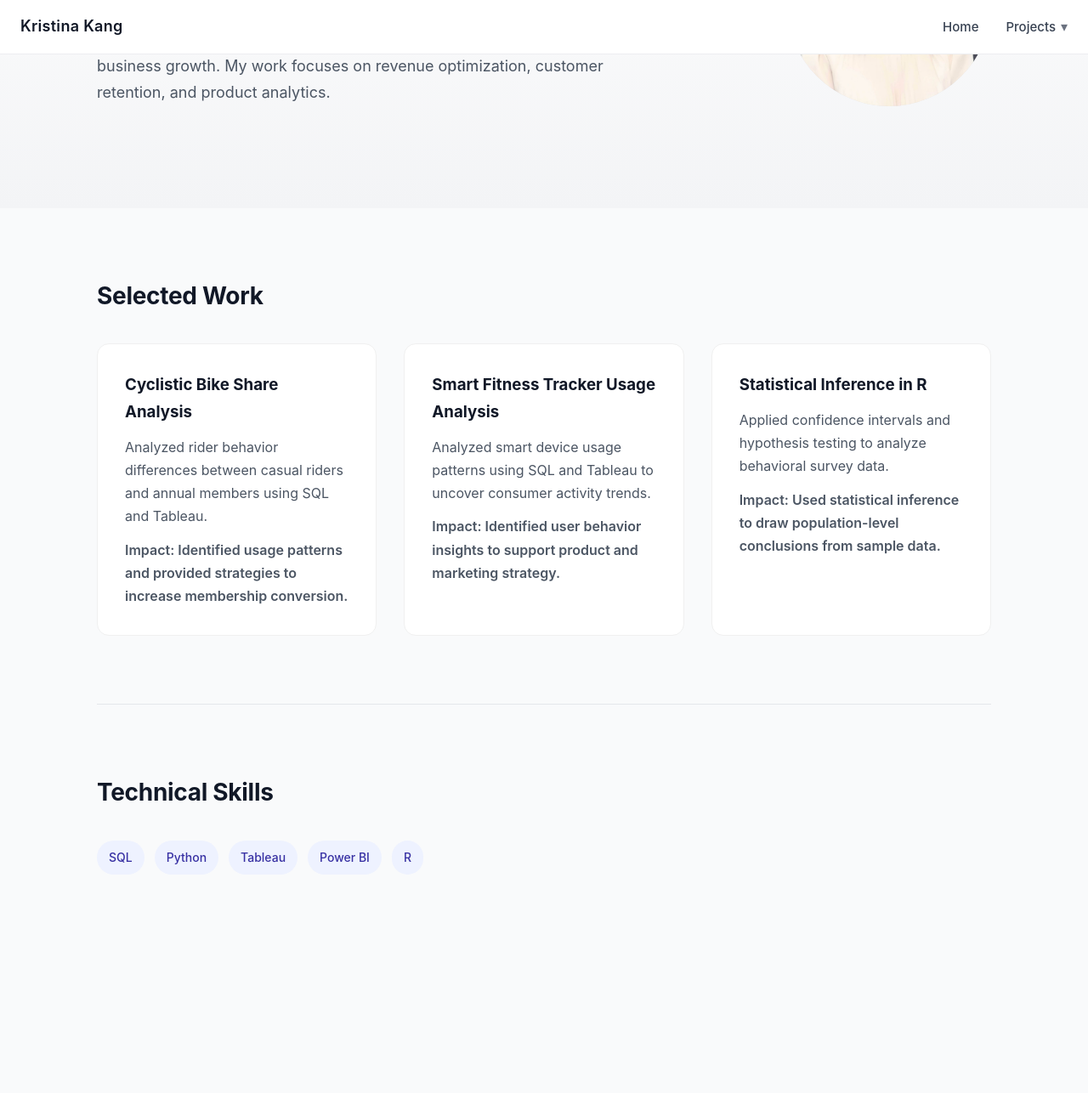
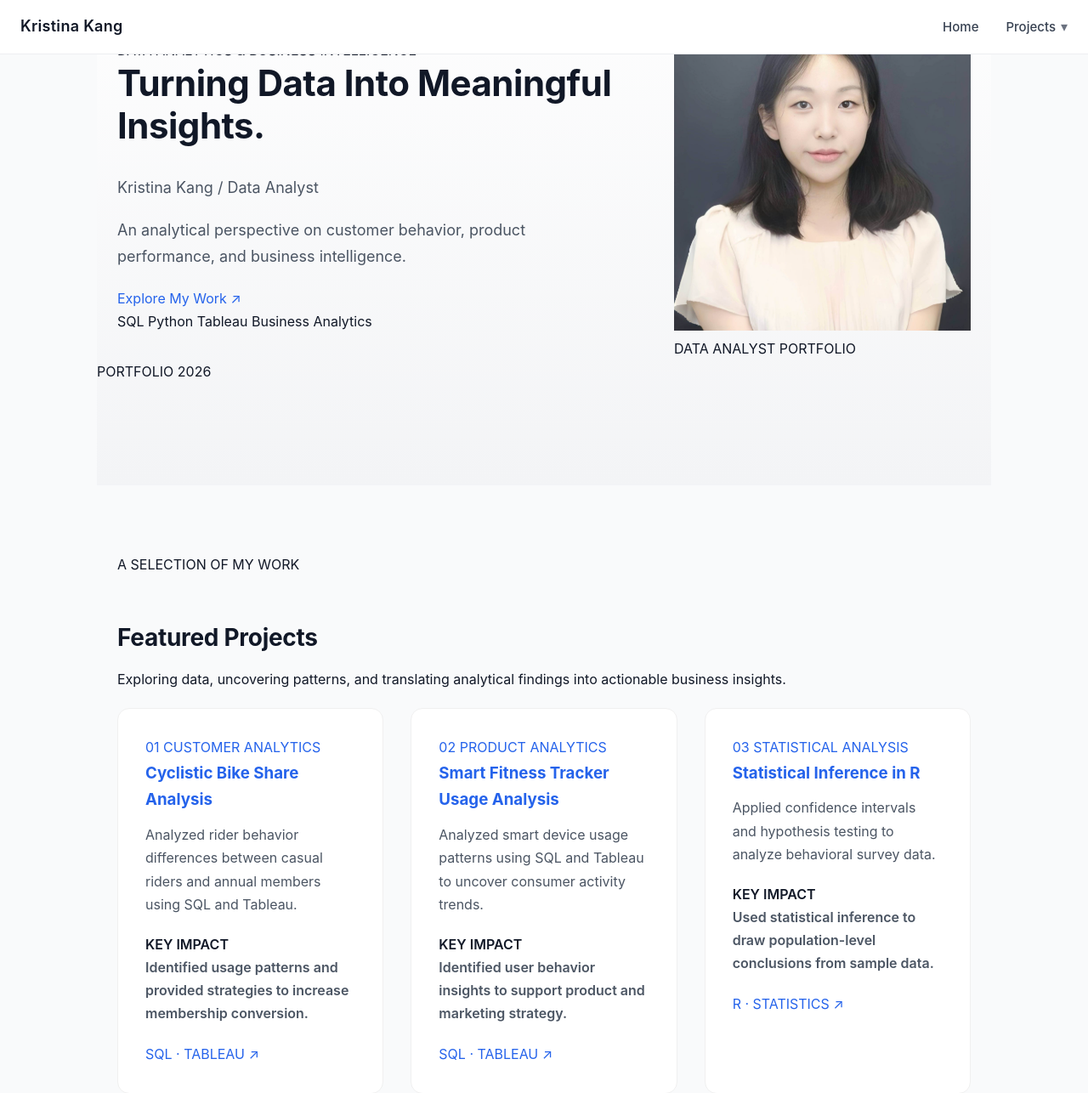
Before and after one commit to kristina-kang/kristina-kang.github.io, a Jekyll site: the page built from index.md, in a window 1280 px wide and 1400 px high, scrolled down 299 px. Shown: the top 1286 px of the window at 85% size. Built offline with Jekyll 4.4.1, drawn with Linux system fonts in a browser that asks for light colours; our own code applies the rules of GitHub Pages for plain Markdown files; before the commit the page ends 1408 px from its top, so only the background shows below that; some of the changed text lies outside the part shown.

Commit message:
Update index.md

```diff
--- a/index.md
+++ b/index.md
@@ -1,70 +1,243 @@
+
 ---
 layout: default
 title: Home
 ---
 
+<!-- HERO SECTION -->
 <section class="hero">
   <div class="hero-content">
 
     <div class="hero-text">
-      <h1>Kristina Kang</h1>
-      <p><strong>Data Analyst</strong></p>
 
-      <p style="margin-top:20px;">
-        I transform raw data into strategic insights that drive measurable business growth.
-        My work focuses on revenue optimization, customer retention, and product analytics.
+      <span class="eyebrow">
+        DATA ANALYTICS &amp; BUSINESS INTELLIGENCE
+      </span>
+
+      <h1>
+        Turning Data Into
+        <span class="hero-heading-accent">Meaningful Insights.</span>
+      </h1>
+
+      <p class="hero-role">
+        Kristina Kang <span class="role-divider">/</span> Data Analyst
       </p>
+
+      <p class="hero-description">
+        An analytical perspective on customer behavior, product performance, and business intelligence.
+      </p>
+
+      <div class="hero-actions">
+        <a href="#featured-projects" class="primary-button">
+          Explore My Work <span aria-hidden="true">↗</span>
+        </a>
+      </div>
+
+      <div class="hero-meta">
+        <span>SQL</span>
+        <span>Python</span>
+        <span>Tableau</span>
+        <span>Business Analytics</span>
+      </div>
+
     </div>
 
-    <div class="hero-image">
-      <img src="{{ '/assets/images/profile.png' | relative_url }}" alt="Kristina Kang">
+    <div class="hero-image-wrapper">
+      <div class="image-frame">
+        <img
+          src="{{ '/assets/images/profile.png' | relative_url }}"
+          alt="Kristina Kang, Data Analyst"
+        >
+      </div>
+      <span class="image-caption">DATA ANALYST PORTFOLIO</span>
     </div>
 
   </div>
+
+  <div class="hero-bottom-label">
+    <span>PORTFOLIO</span>
+    <span>2026</span>
+  </div>
 </section>
 
-<div class="container">
 
-<h2>Selected Work</h2>
+<!-- FEATURED PROJECTS -->
+<section class="container projects-section" id="featured-projects">
 
-<div class="projects-grid">
+  <div class="section-heading">
 
-<a href="/projects/project1">
-  <div class="card">
-    <h3>Cyclistic Bike Share Analysis</h3>
-    <p>Analyzed rider behavior differences between casual riders and annual members using SQL and Tableau.</p>
-    <p class="impact">Impact: Identified usage patterns and provided strategies to increase membership conversion.</p>
+    <div>
+      <span class="eyebrow">A SELECTION OF MY WORK</span>
+      <h2>Featured Projects</h2>
+    </div>
+
+    <p class="section-description">
+      Exploring data, uncovering patterns, and translating
+      analytical findings into actionable business insights.
+    </p>
+
   </div>
-</a>
 
-<a href="/projects/project2">
-  <div class="card">
-    <h3>Smart Fitness Tracker Usage Analysis</h3>
-    <p>Analyzed smart device usage patterns using SQL and Tableau to uncover consumer activity trends.</p>
-    <p class="impact">Impact: Identified user behavior insights to support product and marketing strategy.</p>
+
+  <div class="projects-grid">
+
+    <a href="{{ '/projects/project1/' | relative_url }}"
+       class="project-link">
+
+      <article class="card">
+
+        <div class="card-top">
+          <span class="project-number">01</span>
+          <span class="project-category">CUSTOMER ANALYTICS</span>
+        </div>
+
+        <h3>Cyclistic Bike Share Analysis</h3>
+
+        <p>
+          Analyzed rider behavior differences between casual
+          riders and annual members using SQL and Tableau.
+        </p>
+
+        <div class="impact">
+          <span>KEY IMPACT</span>
+          <p>
+            Identified usage patterns and provided strategies
+            to increase membership conversion.
+          </p>
+        </div>
+
+        <div class="card-footer">
+          <span>SQL · TABLEAU</span>
+          <span class="card-arrow">↗</span>
+        </div>
+
+      </article>
+
+    </a>
+
+
+    <a href="{{ '/projects/project2/' | relative_url }}"
+       class="project-link">
+
+      <article class="card">
+
+        <div class="card-top">
+          <span class="project-number">02</span>
+          <span class="project-category">PRODUCT ANALYTICS</span>
+        </div>
+
+        <h3>Smart Fitness Tracker Usage Analysis</h3>
+
+        <p>
+          Analyzed smart device usage patterns using SQL
+          and Tableau to uncover consumer activity trends.
+        </p>
+
+        <div class="impact">
+          <span>KEY IMPACT</span>
+          <p>
+            Identified user behavior insights to support
+            product and marketing strategy.
+          </p>
+        </div>
+
+        <div class="card-footer">
+          <span>SQL · TABLEAU</span>
+          <span class="card-arrow">↗</span>
+        </div>
+
+      </article>
+
+    </a>
+
+
+    <a href="{{ '/projects/project3/' | relative_url }}"
+       class="project-link">
+
+      <article class="card">
+
+        <div class="card-top">
+          <span class="project-number">03</span>
+          <span class="project-category">STATISTICAL ANALYSIS</span>
+        </div>
+
+        <h3>Statistical Inference in R</h3>
+
+        <p>
+          Applied confidence intervals and hypothesis
+          testing to analyze behavioral survey data.
+        </p>
+
+        <div class="impact">
+          <span>KEY IMPACT</span>
+          <p>
+            Used statistical inference to draw
+            population-level conclusions from sample data.
+          </p>
+        </div>
+
+        <div class="card-footer">
+          <span>R · STATISTICS</span>
+          <span class="card-arrow">↗</span>
+        </div>
+
+      </article>
+
+    </a>
+
   </div>
-</a>
 
-<a href="/projects/project3">
-  <div class="card">
-    <h3>Statistical Inference in R</h3>
-    <p>Applied confidence intervals and hypothesis testing to analyze behavioral survey data.</p>
-    <p class="impact">Impact: Used statistical inference to draw population-level conclusions from sample data.</p>
+</section>
+
+
+<!-- TECHNICAL SKILLS -->
+<section class="skills-section">
+
+  <div class="container">
+
+    <div class="section-heading">
+
+      <div>
+        <span class="eyebrow">TOOLS &amp; TECHNOLOGIES</span>
+        <h2>Technical Skills</h2>
+      </div>
+
+      <p class="section-description">
+        Analytical tools and technologies I use
+        to transform data into meaningful insights.
+      </p>
+
+    </div>
+
+    <div class="skills">
+
+      <span class="skill-pill">SQL</span>
+      <span class="skill-pill">Python</span>
+      <span class="skill-pill">Tableau</span>
+      <span class="skill-pill">Power BI</span>
+      <span class="skill-pill">R</span>
+
+    </div>
+
   </div>
-</a>
 
-</div>
+</section>
 
-<div class="section-divider"></div>
 
-<h2>Technical Skills</h2>
+<!-- FOOTER -->
+<footer class="site-footer">
 
-<div class="skills">
-  <span class="skill-pill">SQL</span>
-  <span class="skill-pill">Python</span>
-  <span class="skill-pill">Tableau</span>
-  <span class="skill-pill">Power BI</span>
-  <span class="skill-pill">R</span>
-</div>
+  <div class="container footer-content">
 
-</div>
+    <div>
+      <h3>Kristina Kang</h3>
+      <p>Data Analyst Portfolio</p>
+    </div>
+
+    <a href="#top" class="back-to-top">
+      Back to top ↑
+    </a>
+
+  </div>
+
+</footer>
```
